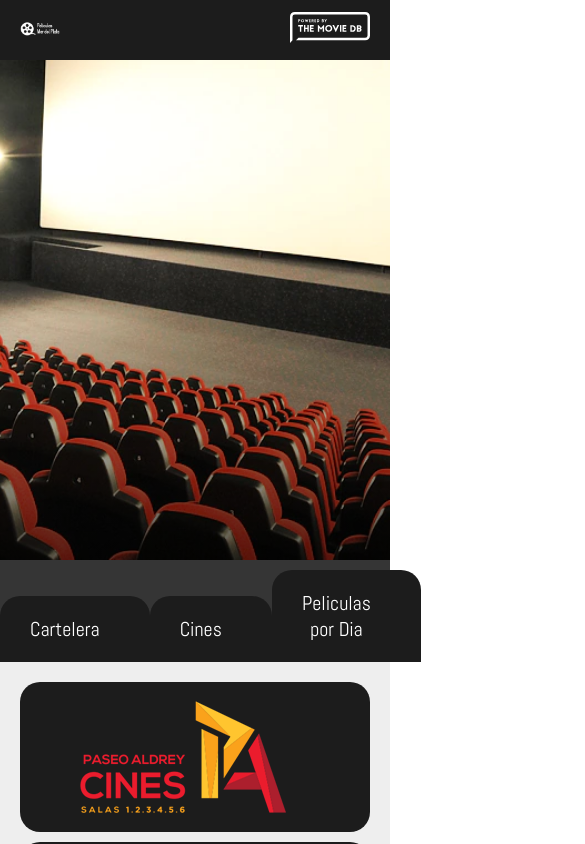
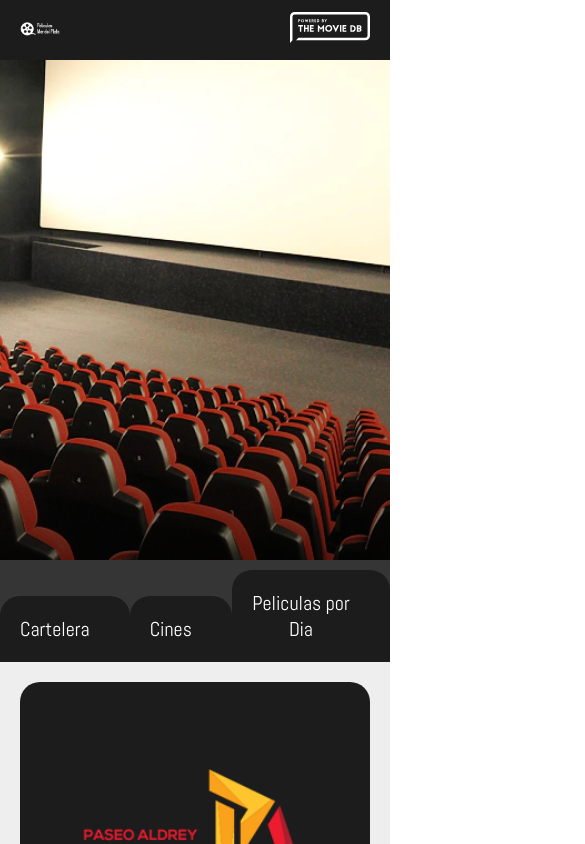
Before and after one commit to VeitchM/Peliculas-MDP, a React (Create React App) app: page /Cines in a window 390 px wide. Shown: the top 844 px of the page, 585 px wide, since content can reach past the window. Built offline with nearby package versions, Linux system fonts and the light colour scheme.

Commit message:
Changed mobile's things

```diff
--- a/src/components/Cines/Cines.styles.js
+++ b/src/components/Cines/Cines.styles.js
@@ -15,10 +15,12 @@ border-radius: 20px;
 display: flex;
 align-items: center;
 justify-content: left;
-padding-left: 60px;
-min-height: 150px;
+min-height: 300px;
 margin: 10px;
 
-
+img{
+    width:100%;
+    padding: 60px;
+}
 
 `
--- a/src/components/Menu/Menu.styles.js
+++ b/src/components/Menu/Menu.styles.js
@@ -6,8 +6,8 @@ export const Button = styled.div`
     border-start-end-radius: 20px;
     background: var(--darkGrey);
     transition: all 0.7s;
-    padding-inline-start: 30px;
-    padding-inline-end: 50px;
+    padding-inline-start: 20px;
+    padding-inline-end: 40px;
     height: 100%;
     .Link{
         height: 300px;
```
